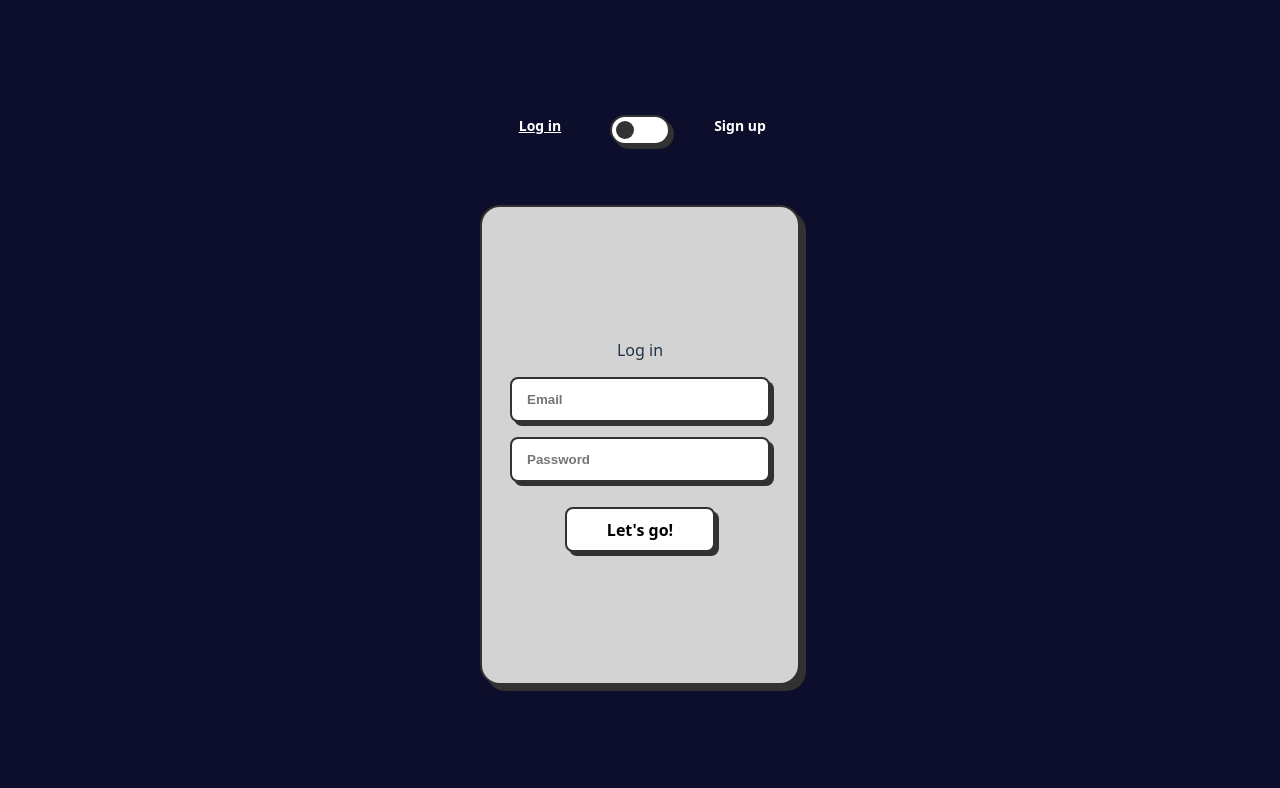
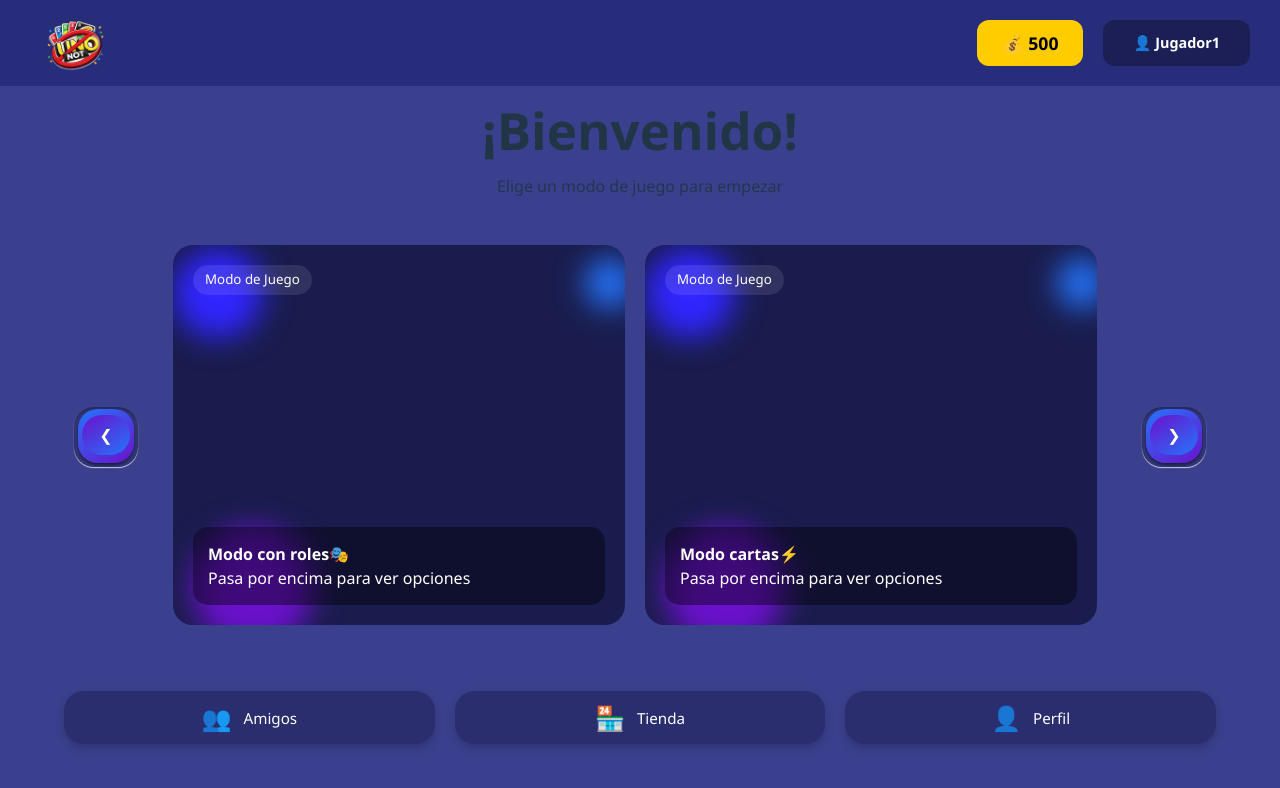
Before and after one commit to UNIZAR-30226-2026-06/FrontendWeb, a React app: page / in a window 1280 px wide. Shown: the top 788 px of the page. Built offline with nearby package versions, Linux system fonts and the light colour scheme; the HTML template or start-up script is replaced by a standard one.

Commit message:
Revert "Auth"
This reverts commit adcc12b18a8dcb608724f4f27051a34b57b24716.

```diff
--- a/src/App.jsx
+++ b/src/App.jsx
@@ -1,6 +1,5 @@
 import React from "react";
 import { BrowserRouter as Router, Routes, Route } from "react-router-dom";
-import Start from "./pages/Start";
 import Home from "./pages/Home";
 import Game from "./pages/Game";
 import Profile from "./pages/Profile";
@@ -10,8 +9,7 @@ import Friends from "./pages/Friends";
 const App = () => (
   <Router>
     <Routes>
-      <Route path="/" element={<Start />} />
-      <Route path="/home" element={<Home />} />
+      <Route path="/" element={<Home />} />
       <Route path="/game" element={<Game />} />
       <Route path="/profile" element={<Profile />} />
       <Route path="/shop" element={<Shop />} />
--- a/src/components/AuthCard.jsx
+++ /dev/null
@@ -1,50 +0,0 @@
-import React from "react";
-import { useNavigate } from "react-router-dom"; // Importante para la navegación
-import "../styles/AuthCard.css";
-
-const AuthCard = () => {
-  const navigate = useNavigate();
-
-  // Función para manejar el "Acceso" temporal
-  const handleAuth = (e) => {
-    e.preventDefault(); // Evita que la página se recargue
-    navigate("/home");  // Te lleva a la pantalla que me acabas de mostrar
-  };
-
-  return (
-    <div className="wrapper">
-      <div className="card-switch">
-        <label className="switch">
-          <input type="checkbox" className="toggle" />
-          <span className="slider"></span>
-          <span className="card-side"></span>
-
-          <div className="flip-card__inner">
-            {/* Cara de Log In */}
-            <div className="flip-card__front">
-              <div className="title">Log in</div>
-              <form className="flip-card__form" onSubmit={handleAuth}>
-                <input className="flip-card__input" placeholder="Email" type="email" required />
-                <input className="flip-card__input" placeholder="Password" type="password" required />
-                <button type="submit" className="flip-card__btn">Let's go!</button>
-              </form>
-            </div>
-
-            {/* Cara de Sign Up */}
-            <div className="flip-card__back">
-              <div className="title">Sign up</div>
-              <form className="flip-card__form" onSubmit={handleAuth}>
-                <input className="flip-card__input" placeholder="Name" type="text" required />
-                <input className="flip-card__input" placeholder="Email" type="email" required />
-                <input className="flip-card__input" placeholder="Password" type="password" required />
-                <button type="submit" className="flip-card__btn">Confirm!</button>
-              </form>
-            </div>
-          </div>
-        </label>
-      </div>
-    </div>
-  );
-};
-
-export default AuthCard;
--- a/src/pages/Start.jsx
+++ /dev/null
@@ -1,15 +0,0 @@
-import React from "react";
-import AuthCard from "../components/AuthCard";
-import "../styles/Start.css";
-
-const Start = () => {
-  return (
-    <div className="start-screen">
-      <div className="auth-container">
-        <AuthCard />
-      </div>
-    </div>
-  );
-};
-
-export default Start;
--- a/src/styles/AuthCard.css
+++ /dev/null
@@ -1,144 +0,0 @@
-.wrapper {
-  display: flex;
-  flex-direction: column;
-  align-items: center;
-  justify-content: center;
-  width: 100vw;
-  height: 100vh;
-  background-color: #0d0e2b;
-  overflow: hidden;
-  margin: 0;
-  padding: 0;
-}
-
-.card-switch {
-  display: flex;
-  flex-direction: column;
-  align-items: center;
-  justify-content: center;
-  width: 100%;
-  max-width: 400px;
-}
-
-.switch {
-  position: relative;
-  display: flex;
-  flex-direction: column;
-  align-items: center;
-  width: 100%;
-  padding-top: 50px;
-}
-
-.card-side::before, .card-side::after {
-  position: absolute;
-  top: 0;
-  width: 80px;
-  font-weight: 900;
-  color: #ffffff;
-  font-size: 14px;
-  text-align: center;
-}
-
-.card-side::before { content: 'Log in'; left: 50%; transform: translateX(-140px); text-decoration: underline; }
-.card-side::after { content: 'Sign up'; left: 50%; transform: translateX(60px); text-decoration: none; }
-
-.slider {
-  position: absolute;
-  cursor: pointer;
-  top: 0;
-  left: 50%;
-  transform: translateX(-50%);
-  width: 60px;
-  height: 30px;
-  background-color: #ffffff;
-  border: 2px solid #323232;
-  border-radius: 20px;
-  box-shadow: 4px 4px #323232;
-  transition: 0.4s;
-  z-index: 10;
-}
-
-.slider:before {
-  position: absolute;
-  content: "";
-  height: 18px;
-  width: 18px;
-  left: 4px;
-  bottom: 4px;
-  background-color: #323232;
-  border-radius: 50%;
-  transition: 0.4s;
-}
-
-.toggle {
-  display: none;
-}
-
-.toggle:checked + .slider:before {
-  transform: translateX(30px);
-}
-
-.flip-card__inner {
-  width: 320px;
-  height: 480px;
-  position: relative;
-  perspective: 1000px;
-  transition: transform 0.8s;
-  transform-style: preserve-3d;
-  margin-top: 40px;
-}
-
-.toggle:checked ~ .flip-card__inner {
-  transform: rotateY(180deg);
-}
-
-.flip-card__front, .flip-card__back {
-  padding: 30px 20px;
-  position: absolute;
-  width: 100%;
-  height: 100%;
-  display: flex;
-  flex-direction: column;
-  align-items: center;
-  justify-content: center;
-  backface-visibility: hidden;
-  background: lightgrey;
-  border: 2px solid #323232;
-  border-radius: 20px;
-  box-shadow: 6px 6px #323232;
-  gap: 15px;
-}
-
-.flip-card__back { transform: rotateY(180deg); }
-
-.flip-card__form {
-  display: flex;
-  flex-direction: column;
-  align-items: center;
-  gap: 15px;
-  width: 100%;
-}
-
-.flip-card__input {
-  width: 260px;
-  height: 45px;
-  border-radius: 8px;
-  border: 2px solid #323232;
-  background-color: #ffffff;
-  box-shadow: 4px 4px #323232;
-  padding: 0 15px;
-  font-weight: 600;
-  outline: none;
-}
-
-.flip-card__btn {
-  width: 150px;
-  height: 45px;
-  border-radius: 8px;
-  border: 2px solid #323232;
-  background-color: #ffffff;
-  box-shadow: 4px 4px #323232;
-  font-weight: 900;
-  cursor: pointer;
-  margin-top: 10px;
-}
--- a/src/styles/Start.css
+++ /dev/null
@@ -1,30 +0,0 @@
-.start-screen {
-  width: 100vw;
-  height: 100vh;
-  position: relative;
-  display: flex;
-  justify-content: center;
-  align-items: center;
-  background-color: #0d0e2b; /* Fondo base muy oscuro */
-  overflow: hidden;
-}
-
-.spline-background {
-  position: absolute;
-  top: 0;
-  left: 0;
-  width: 100%;
-  height: 100%;
-  z-index: 1; /* Al fondo */
-}
-
-.auth-container {
-  position: relative;
-  z-index: 2; /* Por encima de Spline */
-  animation: fadeIn 1s ease-out;
-}
-
-@keyframes fadeIn {
-  from { opacity: 0; transform: translateY(20px); }
-  to { opacity: 1; transform: translateY(0); }
-}
```
